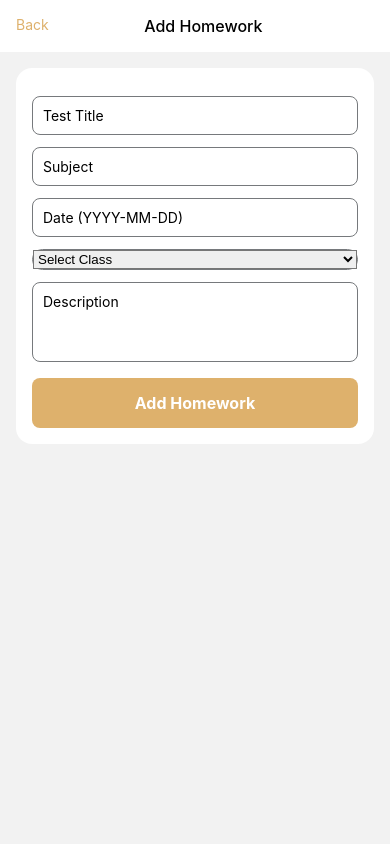
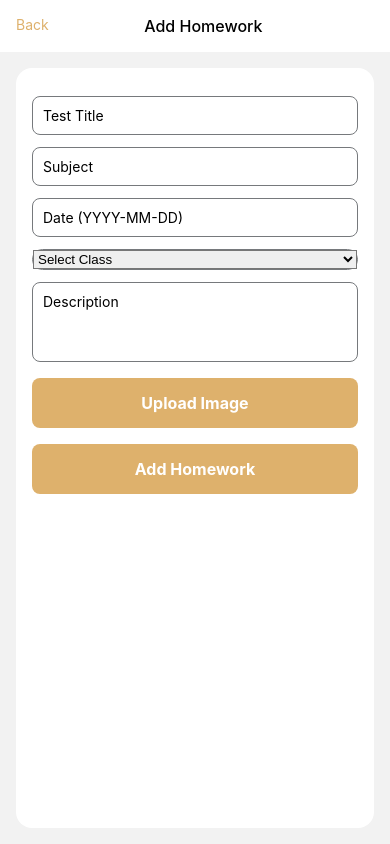
Before and after one commit to AnmolNextillo/school_staff, a React Native app: screen /AddHomework in a window 390 px wide. Built offline with nearby package versions, Linux system fonts and the light colour scheme.

Commit message:
homework with image

```diff
--- a/package.json
+++ b/package.json
@@ -22,6 +22,7 @@
     "react": "19.0.0",
     "react-native": "0.78.2",
     "react-native-flash-message": "^0.4.2",
+    "react-native-image-picker": "^8.2.0",
     "react-native-paper": "^5.13.1",
     "react-native-safe-area-context": "^5.3.0",
     "react-native-screens": "^4.10.0",
--- a/src/screens/AddHomework/index.js
+++ b/src/screens/AddHomework/index.js
@@ -6,13 +6,15 @@ import {
   TextInput,
   TouchableOpacity,
   Alert,
+  Image,
+  ScrollView
 } from 'react-native';
 import React, {useState} from 'react';
 import {appColors} from '../../utils/color';
 import {useNavigation} from '@react-navigation/core';
 import {useDispatch} from 'react-redux';
-  // import { addTest } from '../../redux/AddTestSlice';
 import {Picker} from '@react-native-picker/picker';
+import {launchImageLibrary} from 'react-native-image-picker';
 
 const AddHomework = () => {
   const navigation = useNavigation();
@@ -23,6 +25,15 @@ import {
   const [description, setDescription] = useState('');
   const [date, setDate] = useState('');
   const [selectedClass, setSelectedClass] = useState('');
+  const [imageUri, setImageUri] = useState(null);
+
+  const handleImagePick = () => {
+      launchImageLibrary({mediaType: 'photo'}, response => {
+          if (response.assets && response.assets.length > 0) {
+              setImageUri(response.assets[0].uri);
+          }
+      });
+  };
 
   const handleSubmit = () => {
       // if (title && subject && date && selectedClass) {
@@ -31,9 +42,10 @@ import {
       //     subjectId: subject,
       //     date,
       //     classId: selectedClass,
+      //     image: imageUri,
       //   };
       //   dispatch(addTest(newTest));
-      //   Alert.alert('Success', 'Test added successfully');
+      //   Alert.alert('Success', 'Homework added successfully');
       //   navigation.goBack();
       // } else {
       //   Alert.alert('Error', 'Please fill in all fields');
@@ -43,43 +55,16 @@ import {
   return (
       <SafeAreaView style={{flex: 1}}>
           <View style={{flex: 1}}>
-          <View
-            style={{
-              flexDirection: 'row',
-              padding: 16,
-              backgroundColor: appColors.white,
-            }}>
-            <Text
-              style={{color: appColors.primaryColor}}
-              onPress={() => navigation.goBack()}>
-              Back
-            </Text>
+              <View style={styles.headerContainer}>
+                  <Text style={styles.backText} onPress={() => navigation.goBack()}>Back</Text>
                   <Text style={styles.headerText}>Add Homework</Text>
               </View>
-          <View style={styles.inputContainer}>
-            <TextInput
-              style={styles.input}
-              placeholder="Test Title"
-              value={title}
-              onChangeText={setTitle}
-            />
-            <TextInput
-              style={styles.input}
-              placeholder="Subject"
-              value={subject}
-              onChangeText={setSubject}
-            />
-            <TextInput
-              style={styles.input}
-              placeholder="Date (YYYY-MM-DD)"
-              value={date}
-              onChangeText={setDate}
-            />
-            <View style={{borderRadius:16,backgroundColor:appColors.white,borderColor:appColors.grey,borderWidth:1,marginTop:12}}>
-              <Picker
-                selectedValue={selectedClass}
-                style={styles.picker}
-                onValueChange={itemValue => setSelectedClass(itemValue)}>
+              <ScrollView style={styles.inputContainer}>
+                  <TextInput style={styles.input} placeholder="Test Title" value={title} onChangeText={setTitle} />
+                  <TextInput style={styles.input} placeholder="Subject" value={subject} onChangeText={setSubject} />
+                  <TextInput style={styles.input} placeholder="Date (YYYY-MM-DD)" value={date} onChangeText={setDate} />
+                  <View style={styles.pickerContainer}>
+                      <Picker selectedValue={selectedClass} style={styles.picker} onValueChange={itemValue => setSelectedClass(itemValue)}>
                           <Picker.Item label="Select Class" value="" />
                           <Picker.Item label="Class 1" value="class1" />
                           <Picker.Item label="Class 2" value="class2" />
@@ -90,14 +75,17 @@ import {
                       style={[styles.input, styles.descriptionInput]}
                       placeholder="Description"
                       value={description}
-              onChangeText={(v) => setDescription(v)}
+                      onChangeText={setDescription}
                       multiline
                   />
-
+                  <TouchableOpacity style={styles.imageUploadButton} onPress={handleImagePick}>
+                      <Text style={styles.buttonText}>Upload Image</Text>
+                  </TouchableOpacity>
+                  {imageUri && <Image source={{uri: imageUri}} style={styles.imagePreview} />}
                   <TouchableOpacity style={styles.button} onPress={handleSubmit}>
                       <Text style={styles.buttonText}>Add Homework</Text>
                   </TouchableOpacity>
-          </View>
+              </ScrollView>
           </View>
       </SafeAreaView>
   );
@@ -106,6 +94,14 @@ import {
 export default AddHomework;
 
 const styles = StyleSheet.create({
+  headerContainer: {
+      flexDirection: 'row',
+      padding: 16,
+      backgroundColor: appColors.white,
+  },
+  backText: {
+      color: appColors.primaryColor,
+  },
   headerText: {
       color: appColors.black,
       fontWeight: '500',
@@ -116,9 +112,9 @@ import {
   },
   inputContainer: {
       padding: 16,
-      backgroundColor:appColors.white,
-      margin:16,
-      borderRadius:16
+      backgroundColor: appColors.white,
+      margin: 16,
+      borderRadius: 16,
   },
   input: {
       borderWidth: 1,
@@ -131,22 +127,40 @@ import {
   descriptionInput: {
       height: 80,
   },
+  pickerContainer: {
+      borderRadius: 16,
+      backgroundColor: appColors.white,
+      borderColor: appColors.grey,
+      borderWidth: 1,
+      marginTop: 12,
+  },
   picker: {
       borderWidth: 1,
-
-      // borderColor: appColors.grey,
-      // backgroundColor: appColors.white,
   },
   button: {
       backgroundColor: appColors.primaryColor,
       padding: 15,
       borderRadius: 8,
       alignItems: 'center',
-      marginTop:16
+      marginTop: 16,
+      marginBottom:32
   },
   buttonText: {
       color: appColors.white,
       fontSize: 16,
       fontWeight: 'bold',
   },
+  imageUploadButton: {
+      backgroundColor: appColors.primaryColor,
+      padding: 15,
+      borderRadius: 8,
+      alignItems: 'center',
+      marginTop: 16,
+  },
+  imagePreview: {
+      width: '100%',
+      height: 200,
+      borderRadius: 8,
+      marginTop: 12,
+  },
 });
```
Also changed, not shown: 1 other file (tests, documents, lock files or other folders). Lines whose indentation alone changed are shown as unchanged.
